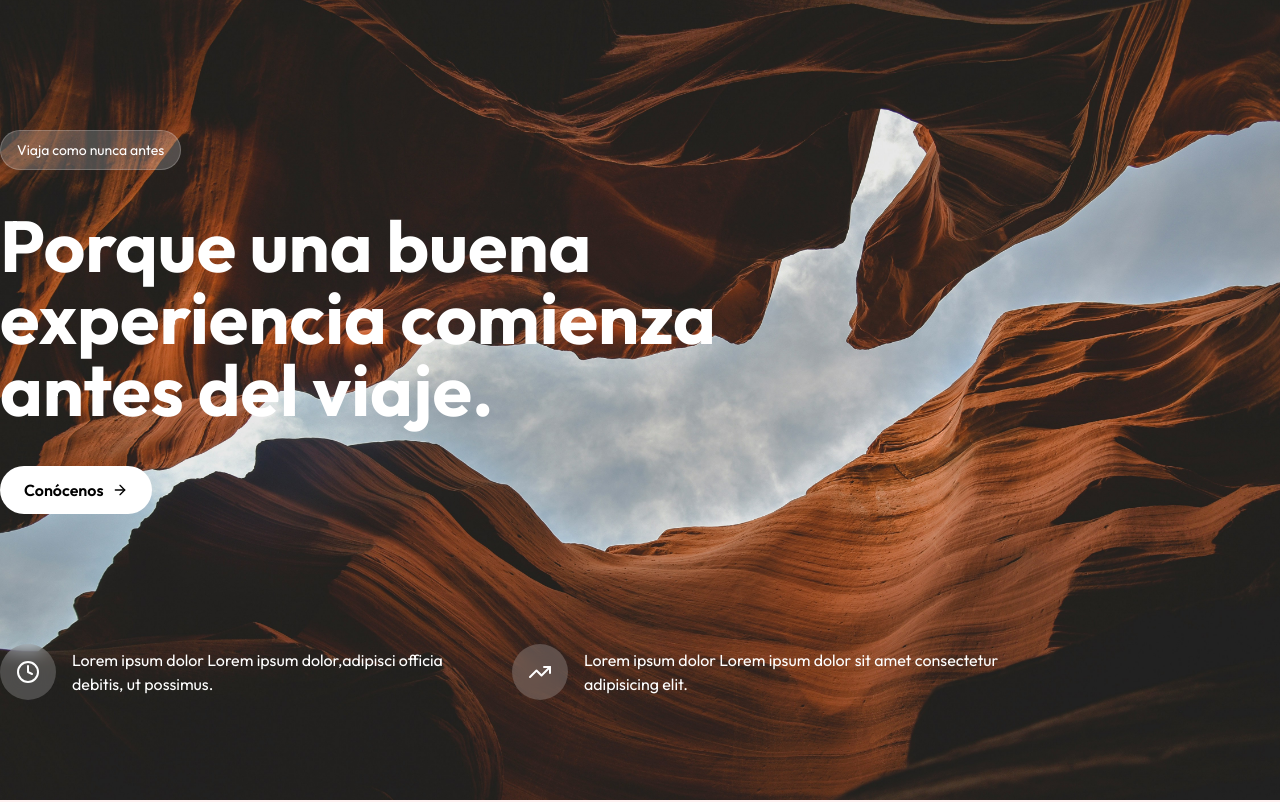
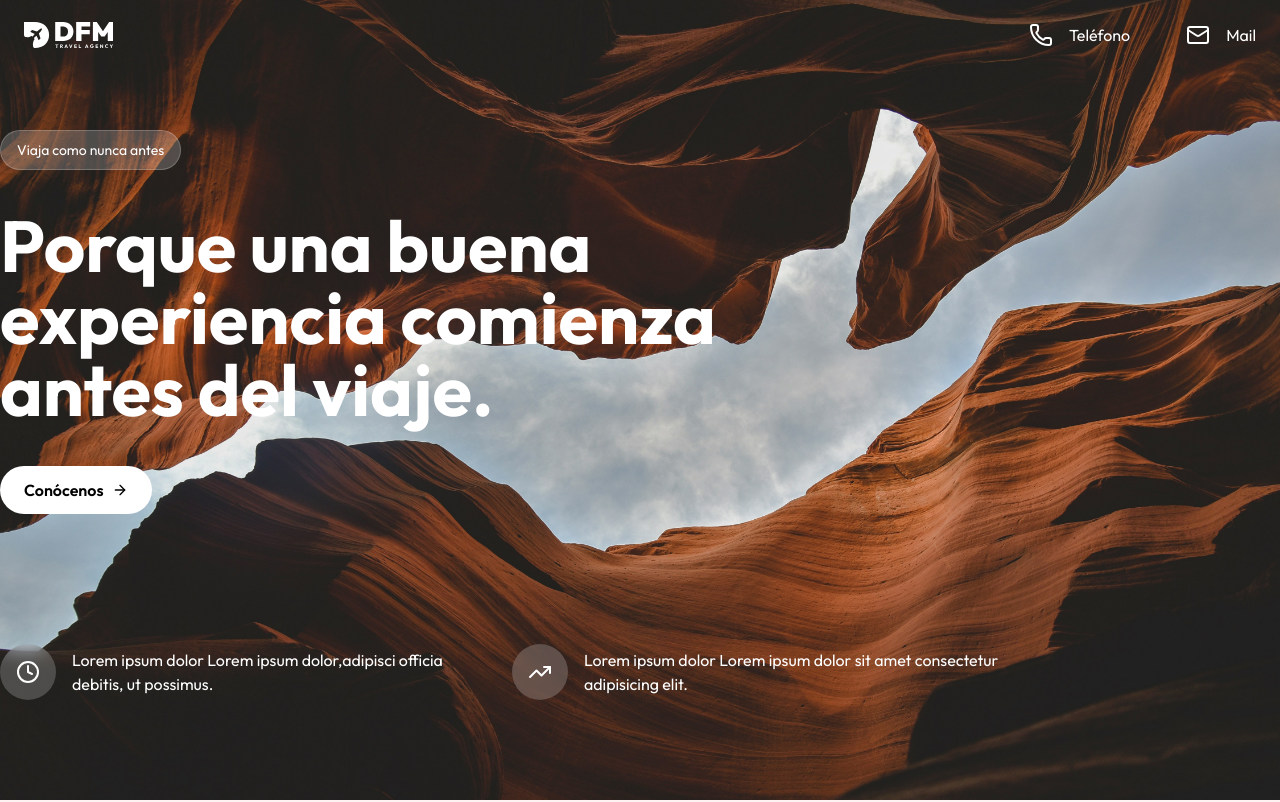
Before and after one commit to jaimeA-lab/travelr, a Next.js app: page / in a window 1280 px wide. Shown: the top 802 px of the page. Built offline with nearby package versions, Linux system fonts and the light colour scheme.

Commit message:
Main hero layout edit.

```diff
--- a/app/page.tsx
+++ b/app/page.tsx
@@ -4,7 +4,7 @@ import { ArrowRight, Clock4, TrendingUp } from "lucide-react"
 export default function Home() {
     return (
         <>
-            <section className="w-full h-screen bg-cover bg-center"
+            <section className="w-full h-screen bg-cover bg-center bg-fixed"
                 style={{ backgroundImage: 'url(\"/images/canyon.jpg\")' }}>
                 <div className="container mx-auto h-screen flex items-start flex flex-col">
                     <div className="flex-1 flex flex-col justify-center items-start gap-10">
--- a/components/navBar.tsx
+++ b/components/navBar.tsx
@@ -1,8 +1,33 @@
-import React from 'react';
+'use client'
+import { Mail, Phone } from 'lucide-react';
+import Image from 'next/image';
+import React, { useEffect, useState } from 'react';
 
 export default function NavBar() {
+
+    const [scroll, setScroll] = useState(false)
+
+    useEffect(() => {
+        const handleScroll = () => {
+            if (window.scrollY > 100) {
+                setScroll(true)
+            } else { setScroll(false) }
+        };
+
+        window.addEventListener('scroll', handleScroll);
+        return () => window.removeEventListener('scroll', handleScroll);
+    }, [])
+
     return (
-        <>
-        </>
+        <nav className={`fixed w-full z-50 ${scroll ? 'bg-black/20 backdrop-blur-xl backdrop-brightness-[0.9]' : 'bg-black/00'} transition duration-300`}>
+            <div className={`container h-[70px] mx-auto flex items-center justify-between rounded-b-2xl px-6`}>
+                <Image src={"/images/dfm-light.svg"} alt='logo' width={120} height={120} className='h-[26px] w-[auto]' />
+                <ul className='flex flex-row gap-14'>
+                    <li ></li>
+                    <a href="tel:+34910228319" className='text-white flex items-center gap-4'><Phone color='white' />Teléfono</a>
+                    <a className='text-white flex items-center gap-4' href="mailto: info@dfmtravel.com"><Mail color='white' />Mail</a>
+                </ul>
+            </div>
+        </nav>
     )
 }
```
Also changed, not shown: public/images/dfm-dark.svg (added), public/images/dfm-light.svg (added).
